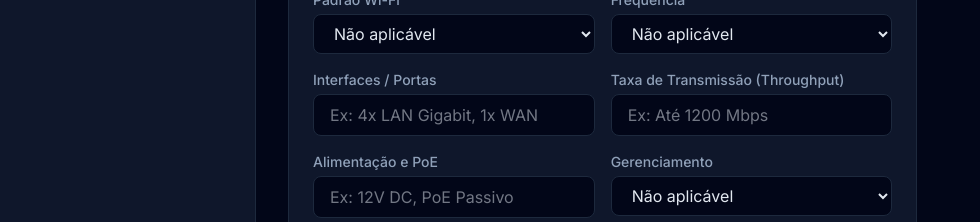
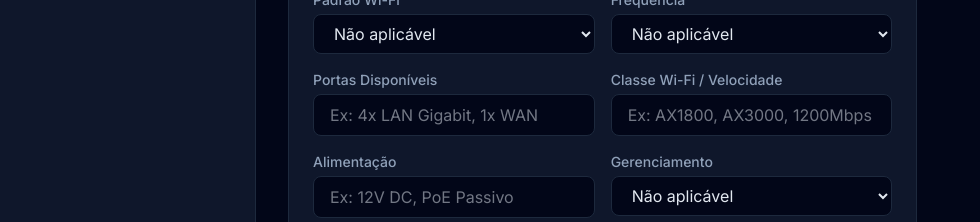
Before and after one commit to brunoavila55/catalogo_newlife, a React (Vite) app in the folder frontend/: page /gestor-nlf-admin/produtos/novo in a window 1280 px wide. Shown: the part 909-1131 px from the top of the page, without its empty margins (0-980 px from the left). Built offline with nearby package versions, Linux system fonts and the light colour scheme; no server answers; sample sign-in values are in the browser's storage.

Commit message:
feat: atualiza nomenclatura das especificações de rede nos produtos

```diff
--- a/frontend/src/pages/ProductDetail.tsx
+++ b/frontend/src/pages/ProductDetail.tsx
@@ -240,7 +240,7 @@ export default function ProductDetail() {
                     <Network size={18} />
                   </div>
                   <div>
-                    <span className="text-[10px] text-slate-500 uppercase tracking-wider font-bold block">Interfaces</span>
+                    <span className="text-[10px] text-slate-500 uppercase tracking-wider font-bold block">Portas Disponíveis</span>
                     <span className="text-sm text-slate-200 font-semibold">{netSpecs.ports}</span>
                   </div>
                 </div>
@@ -251,7 +251,7 @@ export default function ProductDetail() {
                     <Zap size={18} />
                   </div>
                   <div>
-                    <span className="text-[10px] text-slate-500 uppercase tracking-wider font-bold block">Velocidade</span>
+                    <span className="text-[10px] text-slate-500 uppercase tracking-wider font-bold block">Classe / Velocidade</span>
                     <span className="text-sm text-slate-200 font-semibold">{netSpecs.speed}</span>
                   </div>
                 </div>
--- a/frontend/src/pages/admin/products/ProductForm.tsx
+++ b/frontend/src/pages/admin/products/ProductForm.tsx
@@ -223,12 +223,15 @@ export default function ProductForm() {
         ? await api.put(`/products/${id}`, payload)
         : await api.post(`/products`, payload);
 
-      if (!res.ok) throw new Error();
+      if (!res.ok) {
+        const errData = await res.json().catch(() => null);
+        throw new Error(errData?.error || `Erro HTTP ${res.status}`);
+      }
 
       toast.success(`Produto ${isEditing ? 'atualizado' : 'criado'} com sucesso!`);
       navigate('/gestor-nlf-admin/produtos');
-    } catch (e) {
-      toast.error('Erro ao salvar produto');
+    } catch (e: any) {
+      toast.error(`Erro ao salvar produto: ${e.message}`);
     } finally {
       setSaving(false);
     }
@@ -394,7 +397,7 @@ export default function ProductForm() {
               </div>
 
               <div>
-                <label className="block text-sm font-medium text-slate-400 mb-1">Interfaces / Portas</label>
+                <label className="block text-sm font-medium text-slate-400 mb-1">Portas Disponíveis</label>
                 <input
                   type="text" placeholder="Ex: 4x LAN Gigabit, 1x WAN"
                   value={netPorts} onChange={e => setNetPorts(e.target.value)}
@@ -403,16 +406,16 @@ export default function ProductForm() {
               </div>
 
               <div>
-                <label className="block text-sm font-medium text-slate-400 mb-1">Taxa de Transmissão (Throughput)</label>
+                <label className="block text-sm font-medium text-slate-400 mb-1">Classe Wi-Fi / Velocidade</label>
                 <input
-                  type="text" placeholder="Ex: Até 1200 Mbps"
+                  type="text" placeholder="Ex: AX1800, AX3000, 1200Mbps"
                   value={netSpeed} onChange={e => setNetSpeed(e.target.value)}
                   className="w-full bg-slate-950 border border-slate-800 rounded-lg px-4 py-2 text-slate-200 focus:outline-none focus:border-brand"
                 />
               </div>
 
               <div>
-                <label className="block text-sm font-medium text-slate-400 mb-1">Alimentação e PoE</label>
+                <label className="block text-sm font-medium text-slate-400 mb-1">Alimentação</label>
                 <input
                   type="text" placeholder="Ex: 12V DC, PoE Passivo"
                   value={netPower} onChange={e => setNetPower(e.target.value)}
```
